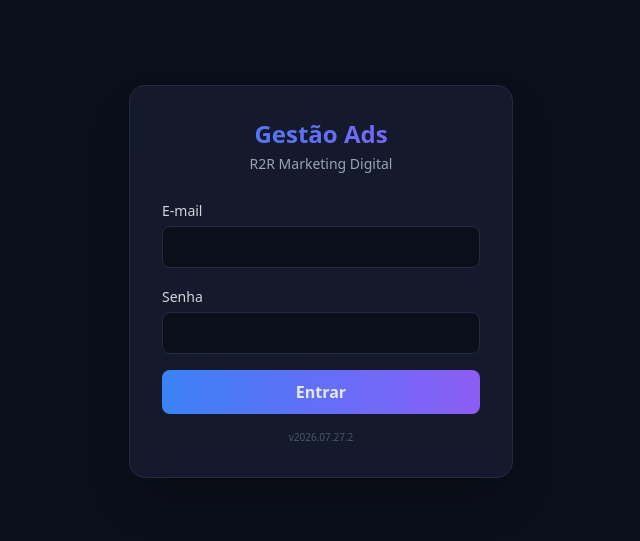
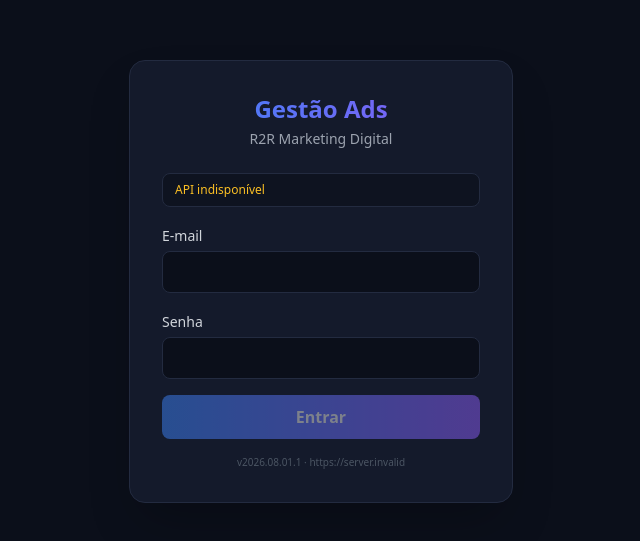
Before and after one commit to RuanMarcos38/Meta-ads, a React (Vite) app in the folder apps/web/: page /login in a window 1280 px wide. Shown: the part 119-660 px from the top of the page, without its empty margins (319-959 px from the left). Built offline with nearby package versions, Linux system fonts and the light colour scheme; no server answers.

Commit message:
fix(web): add login diagnostics and reliable session validation

```diff
--- a/apps/web/src/pages/Login.tsx
+++ b/apps/web/src/pages/Login.tsx
@@ -1,10 +1,10 @@
-import { useState } from 'react';
+import { useEffect, useState } from 'react';
 import axios from 'axios';
 import { useNavigate } from 'react-router-dom';
-import { api } from '../api';
+import { api, apiBaseURL } from '../api';
 import { useAuth } from '../store';
 
-const BUILD_ID = '2026.07.27.2';
+const BUILD_ID = '2026.08.01.1';
 
 type ApiErrorPayload = {
   error?: {
@@ -13,13 +13,43 @@ type ApiErrorPayload = {
   };
 };
 
+type ApiState = 'checking' | 'online' | 'database-error' | 'offline';
+
 export default function Login() {
   const [email, setEmail] = useState('');
   const [password, setPassword] = useState('');
   const [error, setError] = useState('');
   const [loading, setLoading] = useState(false);
+  const [apiState, setApiState] = useState<ApiState>('checking');
+  const [adminReady, setAdminReady] = useState<boolean | null>(null);
   const setUser = useAuth((state) => state.setUser);
   const navigate = useNavigate();
+
+  useEffect(() => {
+    let active = true;
+
+    async function checkApi() {
+      try {
+        const [health, status] = await Promise.all([
+          api.get('/health'),
+          api.get('/auth/status'),
+        ]);
+        if (!active) return;
+        setApiState(health.data?.data?.database === 'connected' ? 'online' : 'database-error');
+        setAdminReady(Boolean(status.data?.data?.ready));
+      } catch (caughtError) {
+        if (!active) return;
+        if (axios.isAxiosError(caughtError) && caughtError.response?.status === 503) {
+          setApiState('database-error');
+        } else {
+          setApiState('offline');
+        }
+      }
+    }
+
+    checkApi();
+    return () => { active = false; };
+  }, []);
 
   async function submit(event: React.FormEvent) {
     event.preventDefault();
@@ -31,9 +61,15 @@ export default function Login() {
         email: email.trim().toLowerCase(),
         password,
       });
-      localStorage.setItem('token', data.data.token);
-      localStorage.setItem('refresh', data.data.refresh);
-      setUser(data.data.user);
+
+      const token = data?.data?.token;
+      const refresh = data?.data?.refresh;
+      const user = data?.data?.user;
+      if (!token || !refresh || !user) throw new Error('Resposta de login incompleta.');
+
+      localStorage.setItem('token', token);
+      localStorage.setItem('refresh', refresh);
+      setUser(user);
       navigate('/');
     } catch (caughtError) {
       if (!axios.isAxiosError(caughtError)) {
@@ -46,9 +82,11 @@ export default function Login() {
       const apiMessage = payload?.error?.message;
 
       if (!caughtError.response) {
-        setError('Não foi possível conectar à API. O backend precisa estar online e com o domínio configurado.');
+        setError('Não foi possível conectar à API. O backend está offline ou o domínio da API está incorreto.');
       } else if (status === 401) {
-        setError('A API recusou o acesso. Verifique se o backend está conectado ao banco e ao schema gestao_ads corretos.');
+        setError(adminReady === false
+          ? 'Nenhum administrador ativo foi encontrado no banco. O acesso inicial precisa ser criado no backend.'
+          : 'E-mail ou senha inválidos.');
       } else if (status === 429) {
         setError('Muitas tentativas de acesso. Aguarde um minuto e tente novamente.');
       } else if (status === 503 || payload?.error?.code === 'DATABASE_UNAVAILABLE') {
@@ -61,8 +99,22 @@ export default function Login() {
     }
   }
 
+  const statusText = apiState === 'checking'
+    ? 'Verificando API...'
+    : apiState === 'online'
+      ? (adminReady === false ? 'API online — administrador não inicializado' : 'API e banco conectados')
+      : apiState === 'database-error'
+        ? 'API online — banco indisponível'
+        : 'API indisponível';
+
+  const statusClass = apiState === 'online' && adminReady !== false
+    ? 'text-green-400'
+    : apiState === 'checking'
+      ? 'text-gray-500'
+      : 'text-amber-400';
+
   return (
-    <div className="min-h-screen flex items-center justify-center px-4">
+    <div className="min-h-screen flex items-center justify-center px-4 py-8">
       <form
         onSubmit={submit}
         data-build-id={BUILD_ID}
@@ -70,6 +122,10 @@ export default function Login() {
       >
         <h1 className="text-2xl font-bold text-center mb-1 bg-gradient-to-r from-brand-blue to-brand-purple bg-clip-text text-transparent">Gestão Ads</h1>
         <p className="text-center text-sm text-gray-400 mb-6">R2R Marketing Digital</p>
+
+        <div className={`mb-4 rounded-lg border border-brand-border bg-brand-bg/60 px-3 py-2 text-xs ${statusClass}`}>
+          {statusText}
+        </div>
 
         <label className="text-sm text-gray-300" htmlFor="email">E-mail</label>
         <input
@@ -95,12 +151,14 @@ export default function Login() {
 
         {error && <p className="text-red-400 text-sm mb-3" role="alert">{error}</p>}
         <button
-          disabled={loading}
+          disabled={loading || apiState === 'offline' || apiState === 'database-error'}
           className="w-full py-2.5 rounded-lg bg-gradient-to-r from-brand-blue to-brand-purple font-semibold hover:opacity-90 disabled:opacity-50"
         >
           {loading ? 'Entrando...' : 'Entrar'}
         </button>
-        <p className="mt-4 text-center text-[10px] text-gray-600">v{BUILD_ID}</p>
+        <p className="mt-4 text-center text-[10px] text-gray-600 break-all">
+          v{BUILD_ID} · {apiBaseURL}
+        </p>
       </form>
     </div>
   );
```
